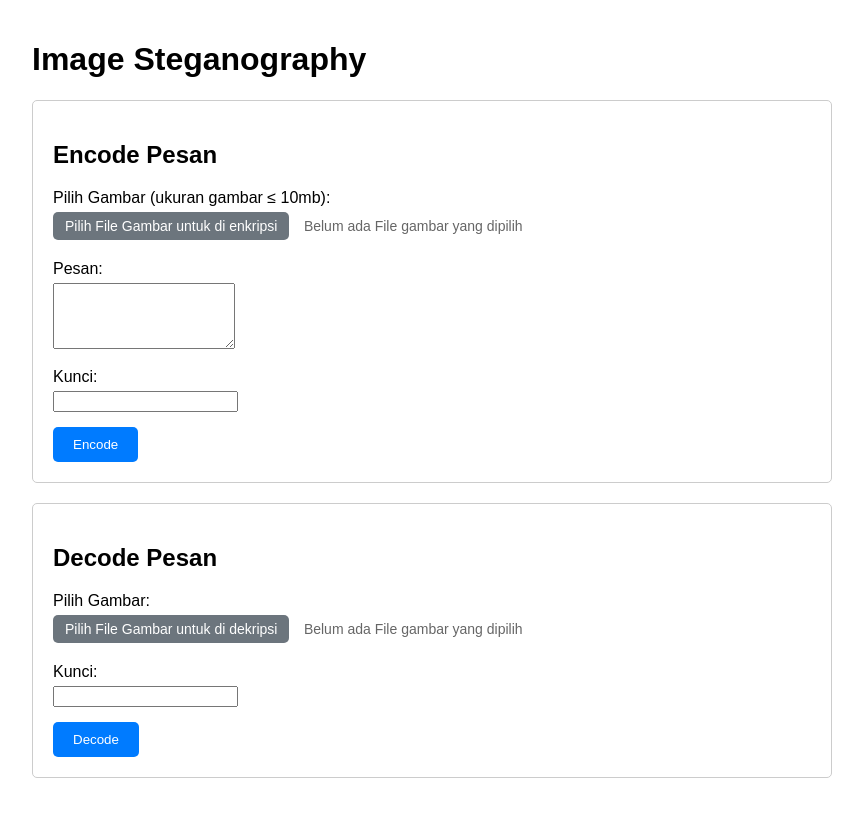
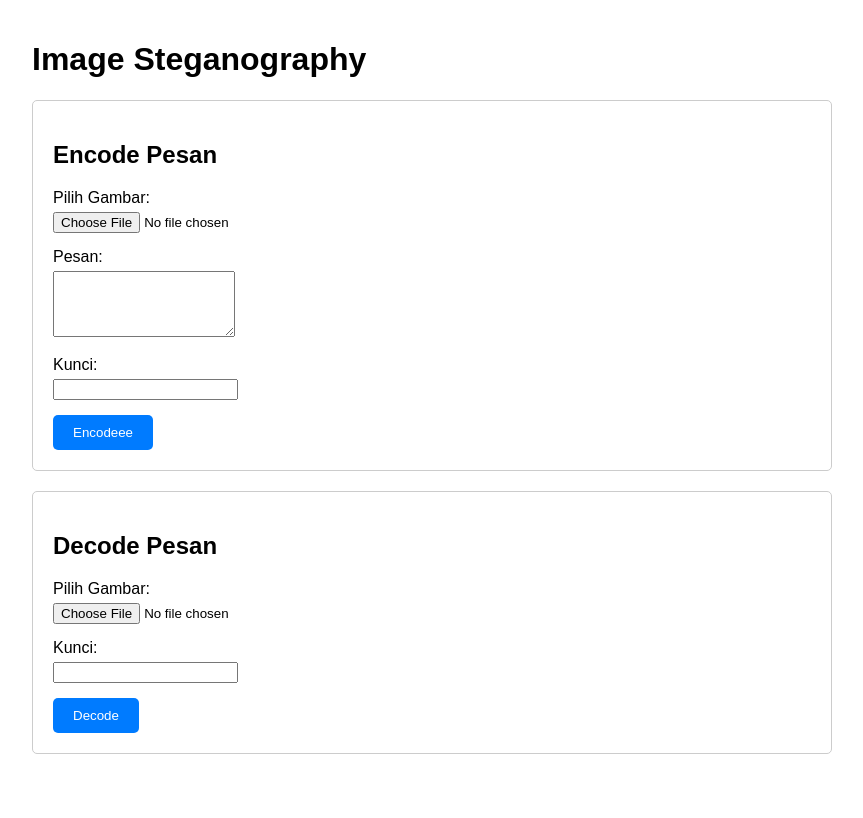
Before and after one commit to Kallendx82/PiGANO-FLASK-API, a Flask app: template templates/index.html in a window 1280 px wide. Shown: the whole page, without its empty margins (208-1071 px from the left). After the commit the page ends 754 px from the top, so only its background shows below. Run offline with Flask 2, Linux system fonts and the light colour scheme; the template is opened without the code that fills it, so the values that code supplies are empty.

Commit message:
fix(all): Runable

```diff
--- a/app.py
+++ b/app.py
@@ -1,4 +1,4 @@
-from flask import Flask, request, jsonify, send_file
+from flask import Flask, render_template, request, jsonify, send_file, make_response, send_from_directory
 from flask_cors import CORS
 from imgstegno import encrypt_message, decrypt_message, encode_image, decode_image
 import os
@@ -14,13 +14,13 @@ os.makedirs(RESULT_FOLDER, exist_ok=True)
 
 @app.route('/')
 def home():
-    return jsonify({"message": "Welcome to the API. Use /status to check the API status."}), 200
+    return render_template('index.html')
 
 @app.route('/status', methods=['GET'])
 def status():
     return jsonify({"status": "API is running"}), 200
 
-@app.route('/encrypt', methods=['POST'])
+@app.route('/encode', methods=['POST'])
 def encrypt():
     try:
         if 'image' not in request.files:
@@ -45,13 +45,20 @@ def encrypt():
 
         output_image_name = f"encoded_{image.filename.rsplit('.', 1)[0]}.png"
         output_image_path = os.path.join(RESULT_FOLDER, output_image_name)
-        encode_image(image_path, encrypted_message, output_image_path)
+        mse, psnr = encode_image(image_path, encrypted_message, output_image_path)
 
-        return jsonify({'message': 'Encryption successful', 'encoded_image': output_image_name}), 200
+        response = {
+            'ciphertext': encrypted_message,
+            'filename': output_image_name,
+            'mse': mse,
+            'psnr': psnr
+        }
+        # Return JSON response
+        return jsonify(response)
     except Exception as e:
         return jsonify({'error': str(e)}), 500
 
-@app.route('/decrypt', methods=['POST'])
+@app.route('/decode', methods=['POST'])
 def decrypt():
     try:
         if 'image' not in request.files:
@@ -75,19 +82,24 @@ def decrypt():
         image_path = os.path.join(UPLOAD_FOLDER, image.filename)
         image.save(image_path)
 
-        encrypted_message = decode_image(image_path)
-        if encrypted_message == "Tidak ada pesan tersembunyi atau format tidak sesuai":
-            return jsonify({'error': encrypted_message}), 400
+        encoded_message = decode_image(image_path)
+        if encoded_message == "Tidak ada pesan tersembunyi atau format tidak sesuai":
+            return jsonify({'error': encoded_message}), 400
 
-        decrypted_message = decrypt_message(encrypted_message, key)
+        decrypted_message = decrypt_message(encoded_message, key)
 
-        return jsonify({'message': 'Decryption successful', 'decrypted_message': decrypted_message}), 200
+        return {'cipher_text': encoded_message, 'plain_text': decrypted_message}
     except Exception as e:
         return jsonify({'error': str(e)}), 500
 
-@app.route('/download/<filename>', methods=['GET'])
-def download(filename):
+@app.route('/download', methods=['POST'])
+def download():
     try:
+        data = request.get_json()
+        filename = data.get('filename') if data else None
+        if not filename:
+            return jsonify({'error': 'Filename is required'}), 400
+
         file_path = os.path.join(RESULT_FOLDER, filename)
         if not os.path.exists(file_path):
             return jsonify({'error': 'File not found'}), 404
--- a/templates/index.html
+++ b/templates/index.html
@@ -41,57 +41,6 @@
             border: 1px solid #ccc;
             display: none;
         }
-        .btn-download {
-            padding: 10px 20px;
-            background-color: #28a745;
-            color: white;
-            border: none;
-            border-radius: 5px;
-            cursor: pointer;
-            margin-top: 10px;
-        }
-
-        .btn-download:hover {
-            background-color: #218838;
-        }
-
-        .custom-file-input {
-            position: relative;
-            display: inline-block;
-        }
-
-        .custom-file-input input[type="file"] {
-            position: absolute;
-            left: -9999px;
-        }
-
-        .custom-file-input .file-label {
-            display: inline-block;
-            padding: 6px 12px;
-            background: #6c757d;
-            color: white;
-            border-radius: 5px;
-            cursor: pointer;
-            font-size: 14px;
-        }
-
-        .custom-file-input .file-label:hover {
-            background: #5a6268;
-        }
-
-        .custom-file-input .file-chosen {
-            margin-left: 10px;
-            color: #666;
-            font-size: 14px;
-        }
-
-        .custom-file-input .file-label.file-selected {
-            background: #dc3545; /* Warna merah darah */
-        }
-
-        .custom-file-input .file-label.file-selected:hover {
-            background: #c82333; /* Warna merah darah yang lebih gelap untuk hover */
-        }
     </style>
 </head>
 <body>
@@ -101,12 +50,8 @@
         <h2>Encode Pesan</h2>
         <form id="encodeForm" enctype="multipart/form-data">
             <div class="form-group">
-                <label for="encodeFile">Pilih Gambar (ukuran gambar ≤ 10mb):</label>
-                <div class="custom-file-input">
-                    <input type="file" id="encodeFile" name="file" accept=".png,.jpg,.jpeg" required>
-                    <label for="encodeFile" class="file-label">Pilih File Gambar untuk di enkripsi</label>
-                    <span class="file-chosen">Belum ada File gambar yang dipilih</span>
-                </div>
+                <label for="encodeFile">Pilih Gambar:</label>
+                <input type="file" id="encodeFile" name="image" accept=".png,.jpg,.jpeg" required>
             </div>
             <div class="form-group">
                 <label for="message">Pesan:</label>
@@ -116,26 +61,8 @@
                 <label for="encodeKey">Kunci:</label>
                 <input type="number" id="encodeKey" name="key" required>
             </div>
-            <button type="submit">Encode</button>
-            <button type="button" id="showCipherBtn" style="display: none; margin-left: 10px; background-color: #28a745;">
-                Lihat Cipher Text
-            </button>
+            <button type="submit">Encodeee</button>
         </form>
-
-        <div id="previewImage" style="margin-top: 20px; display: none;">
-            <h4>Gambar Hasil Encode:</h4>
-            <img id="encodedImage" style="max-width: 100%; height: auto;" />
-            <div style="margin-top: 10px;">
-                <button id="downloadBtn" class="btn-download" style="display: none; background-color: #28a745;">
-                    Download Gambar
-                </button>
-            </div>
-        </div>
-
-        <div id="cipherResult" style="display: none; margin-top: 15px; padding: 10px; border: 1px solid #ccc; border-radius: 5px;">
-            <h4>Cipher Text:</h4>
-            <p id="cipherText"></p>
-        </div>
     </div>
 
     <div class="container">
@@ -143,11 +70,7 @@
         <form id="decodeForm" enctype="multipart/form-data">
             <div class="form-group">
                 <label for="decodeFile">Pilih Gambar:</label>
-                <div class="custom-file-input">
-                    <input type="file" id="decodeFile" name="file" accept=".png" required>
-                    <label for="decodeFile" class="file-label">Pilih File Gambar untuk di dekripsi</label>
-                    <span class="file-chosen">Belum ada File gambar yang dipilih</span>
-                </div>
+                <input type="file" id="decodeFile" name="image" accept=".png,.jpg,.jpeg" required>
             </div>
             <div class="form-group">
                 <label for="decodeKey">Kunci:</label>
@@ -159,61 +82,72 @@
     </div>
 
     <script>
-        // Fungsi untuk memeriksa ukuran file sebelum mengirimkan formulir
-        document.getElementById('encodeForm').onsubmit = function(e) {
-            const fileInput = document.getElementById('encodeFile');
-            const file = fileInput.files[0];
-            const maxSize = 10 * 1024 * 1024; // 10MB
+        document.getElementById('encodeForm').onsubmit = async (e) => {
+            e.preventDefault();
+            const formData = new FormData(e.target);
 
-            if (file.size > maxSize) {
-                e.preventDefault(); // Hentikan pengiriman formulir
-                alert('Ukuran file tidak boleh lebih dari 10MB.');
+            try {
+                const response = await fetch('/encode', {
+                    method: 'POST',
+                    body: formData
+                });
+
+                if (response.ok) {
+                    const { filename } = await response.json();
+                    const resultResponse = await fetch('/download', {
+                        method: 'POST',
+                        headers: {
+                            'Content-Type': 'application/json'
+                        },
+                        body: JSON.stringify({ filename })
+                    });
+                    if (resultResponse.ok) {
+                        const blob = await resultResponse.blob();
+                        const url = window.URL.createObjectURL(blob);
+                        const a = document.createElement('a');
+                        a.href = url;
+                        a.download = filename;
+                        document.body.appendChild(a);
+                        a.click();
+                        window.URL.revokeObjectURL(url);
+                        a.remove();
+                    } else {
+                        alert('Error fetching result: ' + await resultResponse.text());
+                    }
+                } else {
+                    alert('Error: ' + await response.text());
+                }
+            } catch (error) {
+                alert('Error: ' + error);
             }
         };
 
-        // Event handler untuk form decode
-        document.getElementById('decodeForm').onsubmit = function(e) {
-            const fileInput = document.getElementById('decodeFile');
-            const file = fileInput.files[0];
-            const maxSize = 10 * 1024 * 1024; // 10MB
+        document.getElementById('decodeForm').onsubmit = async (e) => {
+            e.preventDefault();
+            const formData = new FormData(e.target);
+            const resultDiv = document.getElementById('result');
 
-            if (file.size > maxSize) {
-                e.preventDefault(); // Hentikan pengiriman formulir
-                alert('Ukuran file tidak boleh lebih dari 10MB.');
+            try {
+                const response = await fetch('/decode', {
+                    method: 'POST',
+                    body: formData
+                });
+
+                if (response.ok) {
+                    const data = await response.json();
+                    resultDiv.style.display = 'block';
+                    resultDiv.innerHTML = `
+                        <h3>Hasil Dekripsi:</h3>
+                        <p><strong>Cipher text:</strong> ${data.cipher_text}</p>
+                        <p><strong>Plain text:</strong> ${data.plain_text}</p>
+                    `;
+                } else {
+                    alert('Error: ' + await response.text());
+                }
+            } catch (error) {
+                alert('Error: ' + error);
             }
         };
-
-        // Tambahkan event listener untuk mencegah refresh dengan F5 atau Ctrl+R
-        document.addEventListener('keydown', function(e) {
-            if (e.key === 'F5' || (e.ctrlKey && e.key === 'r')) {
-                e.preventDefault();
-            }
-        });
-
-        // Update script untuk menangani perubahan file
-        document.querySelectorAll('input[type="file"]').forEach(input => {
-            input.addEventListener('change', function(e) {
-                const fileName = e.target.files[0]?.name;
-                const fileChosen = e.target.parentElement.querySelector('.file-chosen');
-                const fileLabel = e.target.parentElement.querySelector('.file-label');
-
-                if (fileName) {
-                    fileChosen.textContent = fileName;
-                    fileLabel.textContent = `File yang dipilih:`;
-                    fileLabel.classList.add('file-selected');
-                } else {
-                    fileChosen.textContent = input.id === 'encodeFile' ?
-                        'Belum ada File gambar yang dipilih' :
-                        'Belum ada File gambar yang dipilih';
-                    fileLabel.textContent = input.id === 'encodeFile' ?
-                        'Pilih File Gambar untuk di enkripsi' :
-                        'Pilih File Gambar untuk di dekripsi';
-                    fileLabel.classList.remove('file-selected');
-                }
-            });
-        });
     </script>
-
-    <script src="{{ url_for('static', filename='js/main.js') }}"></script>
 </body>
 </html>
```
Also changed, not shown: imgstegno.py (+19 -1 lines), 1 other file.
